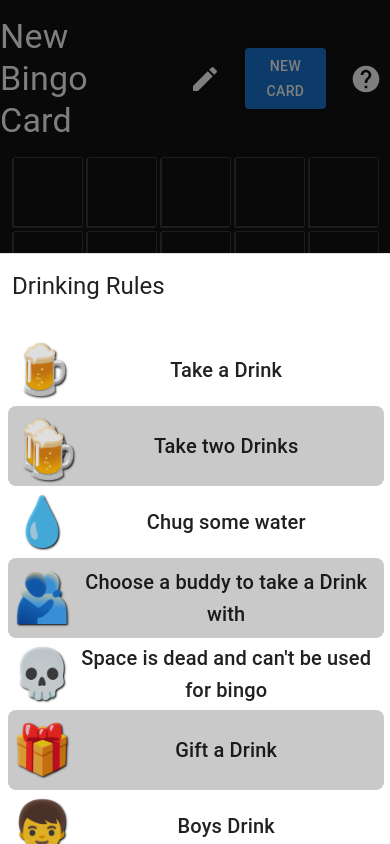
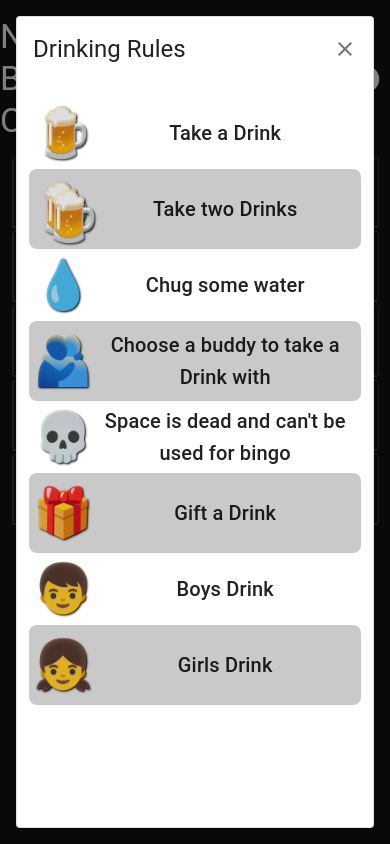
Before and after one commit to tconnole/bingo-board, a React (Create React App) app: page / in a window 390 px wide. Both pictures are taken after a click on the button 366 px from the left and 78 px from the top of the page. Built offline with nearby package versions, Linux system fonts and the light colour scheme.

Commit message:
update help modal css for mobile

```diff
--- /dev/null
+++ b/src/library/Header/Help.css
@@ -0,0 +1,17 @@
+.HelpModal {
+    position: absolute;
+    width: 400px;
+    left: calc(50% - 200px);
+    top: 20%;
+    backgroundColor: #ffffff;
+}
+
+@media only screen and (max-width: 650px) {
+    .HelpModal {
+        width: unset;
+        top: 1rem;
+        bottom: 1rem;
+        left: 1rem;
+        right: 1rem;
+    }
+}
--- a/src/library/Header/Help.tsx
+++ b/src/library/Header/Help.tsx
@@ -2,6 +2,8 @@ import HelpIcon from '@mui/icons-material/Help';
 import { Box, Card, CardContent, CardHeader, IconButton, Modal, Typography } from '@mui/material';
 import { useState } from 'react';
 import { DrinkRule, DrinkRuleIcon } from '../CardChip/CardChipDrinkRule';
+import CloseIcon from '@mui/icons-material/Close';
+import './Help.css';
 
 function Help() {
     const [open, setOpen] = useState<boolean>(false);
@@ -22,8 +24,11 @@ function Help() {
         <div>
             <IconButton onClick={() => setOpen(true)}><HelpIcon sx={{fontSize: '2rem', color: 'white'}} /></IconButton>
             <Modal open={open} onClose={handleClose}>
-            <Card variant="outlined" sx={{position: 'absolute', width: '400px', left: 'calc(50% - 200px)', top: '30%', backgroundColor: '#ffffff'}}>
-                <CardHeader title='Drinking Rules'></CardHeader>
+            <Card variant="outlined" className="HelpModal">
+                <CardHeader title='Drinking Rules' action={
+                    <IconButton onClick={handleClose}>
+                        <CloseIcon />
+                    </IconButton>} />
                 <CardContent sx={{display: 'flex', flexDirection: 'column', alignItems: 'center'}}>
                     <HelpRow rule={DrinkRule.Drink} desc='Take a Drink'/>
                     <HelpRow odd={true} rule={DrinkRule.Drink2} desc='Take two Drinks'/>
```
